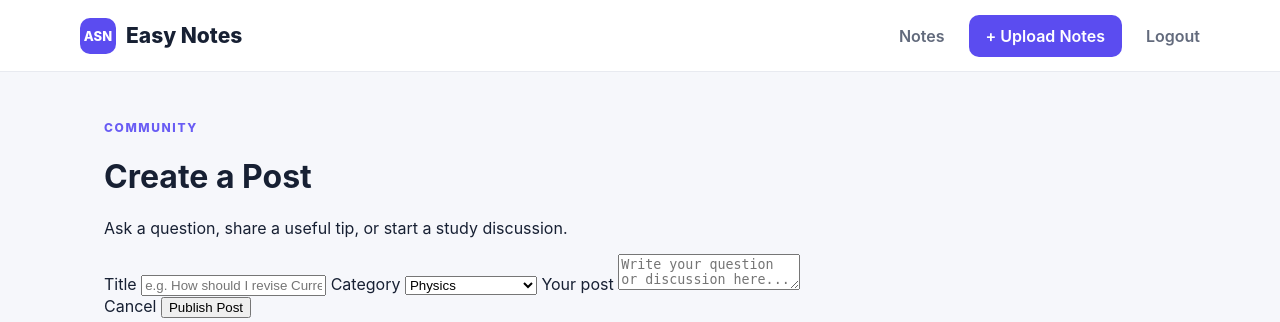
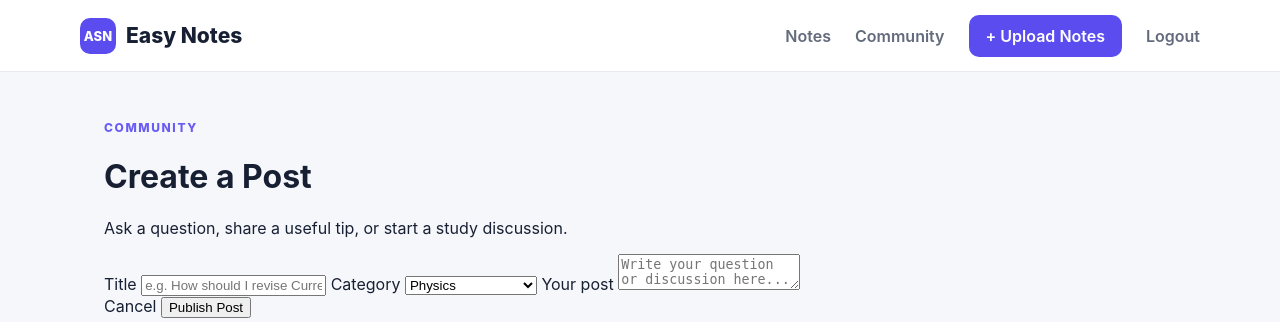
Before and after one commit to arpitanand705-hub/easy-notes, a Flask app: page /community/create in a window 1280 px wide. Shown: the top 322 px of the page. Run offline with Flask 3, Linux system fonts and the light colour scheme.

Commit message:
Update base.html

```diff
--- a/templates/base.html
+++ b/templates/base.html
@@ -10,7 +10,8 @@
 <header class="navbar">
   <a class="brand" href="{{ url_for('index') }}"><span>ASN</span> Easy Notes</a>
   <nav>
-    <a href="{{ url_for('index') }}">Notes</a>
+     <a href="{{ url_for('index') }}">Notes</a>
+  <a href="{{ url_for('community.community') }}">Community</a>
   <a class="nav-upload" href="{{ url_for('upload') }}">+ Upload Notes</a>
   <a href="{{ url_for('user_logout') }}">Logout</a>
   </nav>
```
